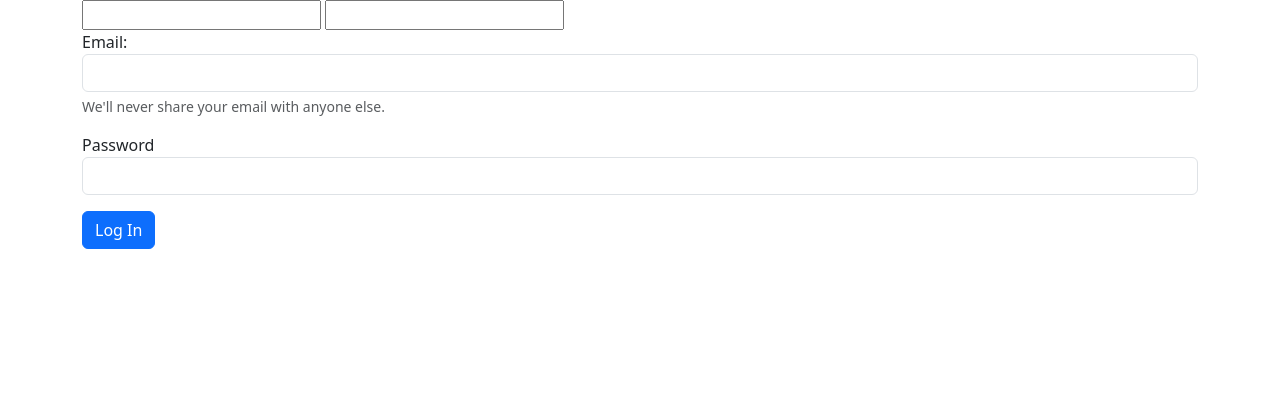
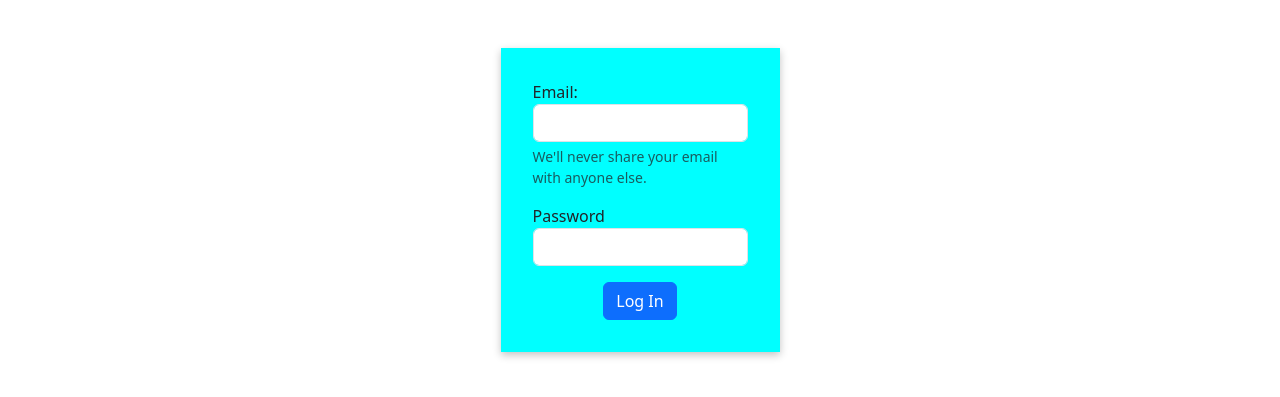
Before and after one commit to 9000HAL/HW_WEEK-5-FLASK-Day-1_fresh.file, a Flask app: page /login in a window 1280 px wide. Shown: the part 56-453 px from the top of the page. Run offline with Flask 3, Linux system fonts and the light colour scheme; parts of the project's set-up code (start-up, migrations or seed data) failed here and were passed over.

Commit message:
sign up form start

```diff
--- a/app/forms.py
+++ b/app/forms.py
@@ -6,3 +6,11 @@ class LoginForm(FlaskForm):
     email = EmailField('Email: ', validators=[DataRequired()])
     password = PasswordField('Password', validators=[DataRequired()])
     submit_btn = SubmitField('Log In')
+
+class SignUpForm(FlaskForm):
+    first_name = StringField('First Name: ', validators=[DataRequired()])
+    last_name = StringField('Last Name: ', validators=[DataRequired()])
+
+    email = EmailField('Email: ', validators=[DataRequired()])
+    password = PasswordField('Password', validators=[DataRequired()])
+    submit_btn = SubmitField('Sign Up')
--- a/app/routes.py
+++ b/app/routes.py
@@ -40,6 +40,12 @@ def login():
 
 
 
+# sign up form
+@app.route('/signup')
+def signup():
+    pass
+
+
 
 
 
--- /dev/null
+++ b/app/static/css/styles.css
@@ -0,0 +1,6 @@
+#form-container {
+    box-shadow: rgba(0, 0, 0, 0.24) 0px 3px 8px;
+    margin-top: 3rem;
+    padding: 2rem;
+    background-color: aqua;
+}
--- a/app/templates/base.html
+++ b/app/templates/base.html
@@ -5,6 +5,7 @@
     <meta http-equiv="X-UA-Compatible" content="IE=edge">
     <meta name="viewport" content="width=device-width, initial-scale=1.0">
     <link href="https://cdn.jsdelivr.net/npm/bootstrap@5.3.0/dist/css/bootstrap.min.css" rel="stylesheet" integrity="sha384-9ndCyUaIbzAi2FUVXJi0CjmCapSmO7SnpJef0486qhLnuZ2cdeRhO02iuK6FUUVM" crossorigin="anonymous">
+    <link rel="stylesheet" href="{{ url_for('static', filename='css/styles.css') }}">
     <title>{% block title %}{% endblock %}</title>
 </head>
 <body>
--- a/app/templates/login.html
+++ b/app/templates/login.html
@@ -5,21 +5,19 @@
 {% endblock %}
 
     {% block content %}
+    <div class="container w-25" id="form-container">
         <form action="" method="POST">
             {{ form.hidden_tag() }}
-        {{ form.email }}
-        {{ form.password }}
             <div class="mb-3">
                 {{ form.email.label }}
                 {{ form.email(class="form-control") }}
-
                 <div id="emailHelp" class="form-text">We'll never share your email with anyone else.</div>
         </div>
         <div class="mb-3">
             {{ form.password.label }}
             {{ form.password(class="form-control") }}
         </div>
-            {{ form.submit_btn(class="btn btn-primary") }}
-
+        {{ form.submit_btn(class="btn btn-primary d-block mx-auto") }}
       </form>
+    </div>
     {% endblock %}
```
Lines whose indentation alone changed are shown as unchanged.
